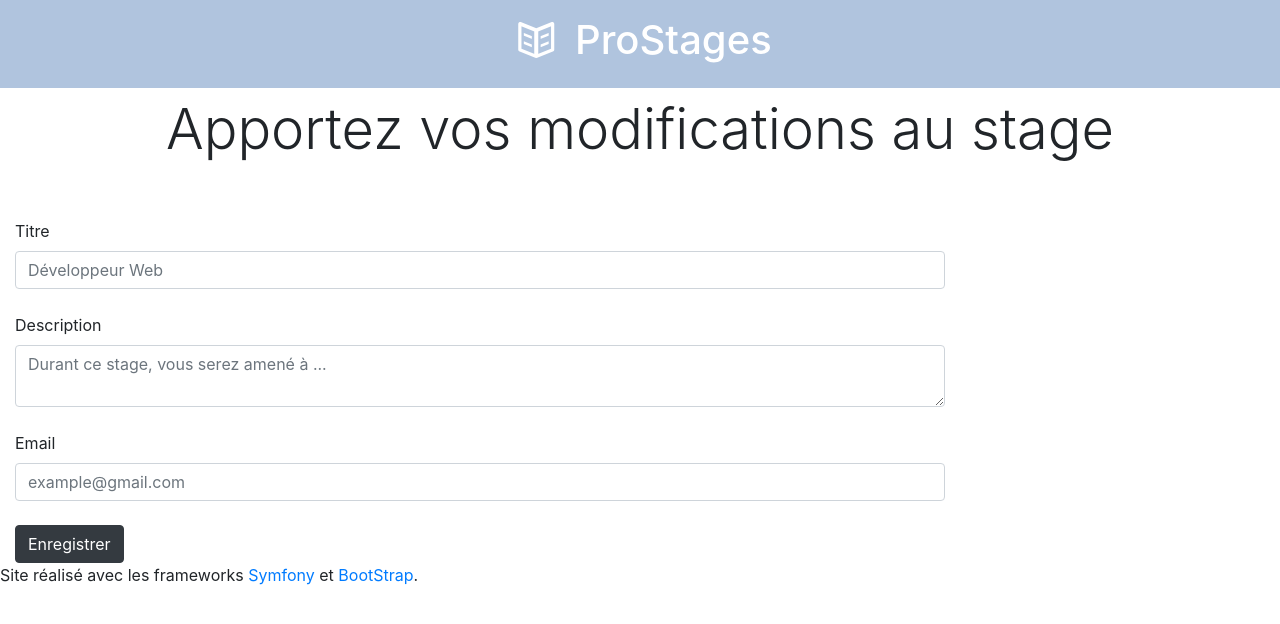
After one commit to MrPattattor/ProStage, a Symfony app: template templates/pro_stage/ajoutModifStage.html.twig in a window 1280 px wide. The commit adds this page. Shown: the top 624 px of the page. Run offline with Twig, Linux system fonts and the light colour scheme; the template is opened without the code that fills it, so the values that code supplies are empty; form fields are guessed from the names that the template uses; some libraries are stand-ins or nearby versions.

Commit message:
Génération du formulaire de saisie/modification d'un Stage et vues associées

```diff
--- /dev/null
+++ b/templates/pro_stage/ajoutModifStage.html.twig
@@ -0,0 +1,37 @@
+{% extends 'base.html.twig' %}
+
+{% block contenu %}
+<center>
+<h3 class = "display-4">
+    {% if action == "ajouter" %}
+    Enregistrez votre nouveau stage
+    {% else %}
+    Apportez vos modifications au stage
+    {% endif %}
+</h3>
+</br></br>
+</center>
+    <div class="container-fluid">
+        <div class="row">
+            <div class="col-md-9">
+                {{ form_start(vueFormulaire, {'attr':{'novalidate':'novalidate'}}) }}
+
+                <label>Titre</label>
+                {{ form_widget(vueFormulaire.titre, {'attr' : {'placeholder':"Développeur Web"}}) }}
+                {{ form_errors(vueFormulaire.titre) }}<br>
+
+                <label>Description</label>
+                {{ form_widget(vueFormulaire.description, {'attr' : {'placeholder':"Durant ce stage, vous serez amené à ..."}}) }}
+                {{ form_errors(vueFormulaire.description) }}<br>
+
+                <label>Email</label>
+                {{ form_widget(vueFormulaire.email, {'attr' : {'placeholder':"example@gmail.com"}}) }}
+                {{ form_errors(vueFormulaire.email) }}<br>
+
+                <button type="submit" class="btn btn-dark">Enregistrer</button>
+
+                {{ form_end(vueFormulaire) }}
+            </div>
+        </div>
+    </div>
+{% endblock %}
--- a/templates/pro_stage/entreprises.html.twig
+++ b/templates/pro_stage/entreprises.html.twig
@@ -41,7 +41,8 @@
                         <a href="{{path('pro_stage_formations')}}" class="list-group-item">La liste des formations</a>
                     </div>
                     </br><center>
-                    <input type="button" class="btn btn-dark" value ="Ajouter une Entreprise" onclick="self.location.href='{{path('pro_stage_ajout_entreprise')}}'">
+                    <input type="button" class="btn btn-dark" value ="Ajouter une Entreprise" onclick="self.location.href='{{path('pro_stage_ajout_entreprise')}}'"><br><br>
+                    <input type="button" class="btn btn-dark" value ="Ajouter un Stage" onclick="self.location.href='{{path('pro_stage_ajout_stage')}}'">
                     </center>
                 </div>
             </div>
--- a/templates/pro_stage/formations.html.twig
+++ b/templates/pro_stage/formations.html.twig
@@ -44,7 +44,8 @@
         <a href="{{path('pro_stage_formations')}}" class="list-group-item">La liste des formations</a>
       </div>
       </br><center>
-      <input type="button" class="btn btn-dark" value ="Ajouter une Entreprise" onclick="self.location.href='{{path('pro_stage_ajout_entreprise')}}'">
+      <input type="button" class="btn btn-dark" value ="Ajouter une Entreprise" onclick="self.location.href='{{path('pro_stage_ajout_entreprise')}}'"><br><br>
+      <input type="button" class="btn btn-dark" value ="Ajouter un Stage" onclick="self.location.href='{{path('pro_stage_ajout_stage')}}'">
       </center>
     </div>
   </div>
--- a/templates/pro_stage/index.html.twig
+++ b/templates/pro_stage/index.html.twig
@@ -35,6 +35,9 @@
                                   </a>
                                       {% endfor %}
                                 </td>
+
+                                <td> <a href="{{path('pro_stage_modification_stage', {id:stageCourant.id})}} class="link"><i class="icon-edit" style = "color:white; text-decoration:none"></i></a> </td>
+
                               </tr>
                               {% endfor %}
                             </tbody>
@@ -49,7 +52,8 @@
                         <a href="{{path('pro_stage_formations')}}" class="list-group-item">La liste des formations</a>
                     </div>
                     </br><center>
-                    <input type="button" class="btn btn-dark" value ="Ajouter une Entreprise" onclick="self.location.href='{{path('pro_stage_ajout_entreprise')}}'">
+                    <input type="button" class="btn btn-dark" value ="Ajouter une Entreprise" onclick="self.location.href='{{path('pro_stage_ajout_entreprise')}}'"><br><br>
+                    <input type="button" class="btn btn-dark" value ="Ajouter un Stage" onclick="self.location.href='{{path('pro_stage_ajout_stage')}}'">
                     </center>
                 </div>
             </div>
--- a/templates/pro_stage/stage.html.twig
+++ b/templates/pro_stage/stage.html.twig
@@ -54,7 +54,8 @@
                     </a>
                 </div>
                 </br><center>
-                <input type="button" class="btn btn-dark" value ="Ajouter une Entreprise" onclick="self.location.href='{{path('pro_stage_ajout_entreprise')}}'">
+                <input type="button" class="btn btn-dark" value ="Ajouter une Entreprise" onclick="self.location.href='{{path('pro_stage_ajout_entreprise')}}'"><br><br>
+                <input type="button" class="btn btn-dark" value ="Ajouter un Stage" onclick="self.location.href='{{path('pro_stage_ajout_stage')}}'">
                 </center>
             </div>
         </div>
```
Also changed, not shown: config/routes.yaml (+8 -0 lines), src/Controller/ProStageController.php (+71 -10 lines), src/Form/StageType.php (added, +38 -0 lines).
